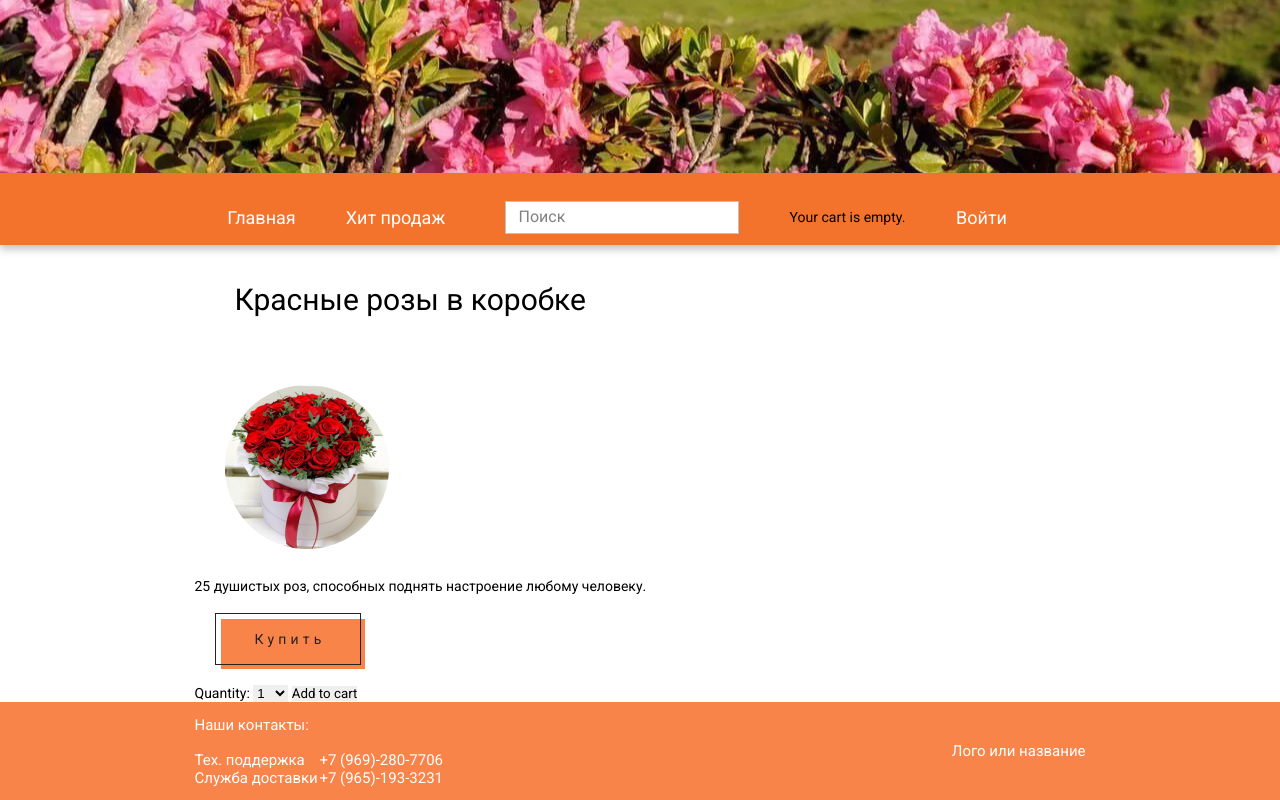
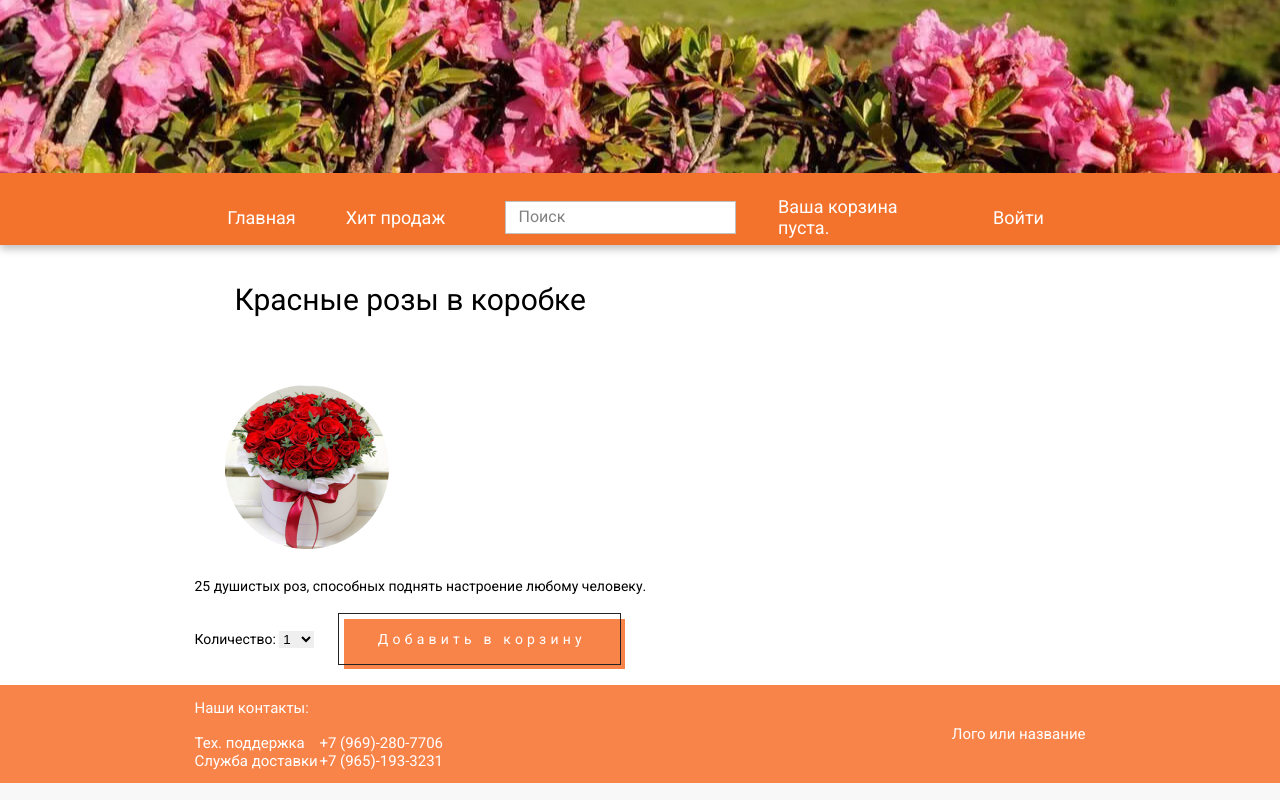
Before and after one commit to p4xell/perfect_blue, a Django app: a page that uses perfect_blue/flowers/templates/flowers/base.html in a window 1280 px wide. Shown: the part 432-1232 px from the top of the page. Run offline with Django 4.2, Linux system fonts and the light colour scheme; data comes from the database, SQL or seed files in the repository; both versions use the stored data as it was after the commit.

Commit message:
some code

```diff
--- a/perfect_blue/cart/forms.py
+++ b/perfect_blue/cart/forms.py
@@ -4,5 +4,5 @@ PRODUCT_QUANTITY_CHOICES = [(i, str(i)) for i in range(1, 21)]
 
 
 class CartAddProductForm(forms.Form):
-    quantity = forms.TypedChoiceField(choices=PRODUCT_QUANTITY_CHOICES, coerce=int)
+    quantity = forms.TypedChoiceField(choices=PRODUCT_QUANTITY_CHOICES, coerce=int, label='Количество')
     update = forms.BooleanField(required=False, initial=False, widget=forms.HiddenInput)
--- a/perfect_blue/cart/views.py
+++ b/perfect_blue/cart/views.py
@@ -6,8 +6,7 @@ from .forms import CartAddProductForm
 
 menu = [
     {'title': 'Главная', 'url': 'main'},
-    {'title': 'Хит продаж', 'url': 'bestseller'},
-    {'title': 'Корзина', 'url': 'cart'}, ]
+    {'title': 'Хит продаж', 'url': 'bestseller'}, ]
 
 
 @require_POST
@@ -20,8 +19,9 @@ def cart_add(request, product_id):
         cart.add(product=product,
                  quantity=cd['quantity'],
                  update_quantity=cd['update'])
+        product.number_of_purchases += form.cleaned_data['quantity']
+        product.save()
     return redirect('cart:cart_detail')
-
 
 
 def cart_remove(request, product_id):
--- a/perfect_blue/flowers/static/flowers/css/style.css
+++ b/perfect_blue/flowers/static/flowers/css/style.css
@@ -236,7 +236,7 @@ body{
     justify-content: center;
   }
 }
-.navigation a{
+.navigation li, .navigation a{
     font-size: 18px;
     line-height: 21px;
     color: #FFFFFF;
@@ -538,7 +538,7 @@ img.post-image{
 
 .buy {
     margin: 20px;
-    color: #232323;
+    color: #FFFFFF;
     background: transparent;
     border: 1px solid #232323;
     position: relative;
--- a/perfect_blue/flowers/templates/flowers/base.html
+++ b/perfect_blue/flowers/templates/flowers/base.html
@@ -47,7 +47,7 @@
                                     {{ total_items }} товар, {{ cart.get_total_price }} руб.
                                 </a>
                                 {% else %}
-                                Your cart is empty.
+                                Ваша корзина пуста.
                                 {% endif %}
                                 {% endwith %}
                             </div>
--- a/perfect_blue/flowers/templates/flowers/bestseller.html
+++ b/perfect_blue/flowers/templates/flowers/bestseller.html
@@ -1,6 +1,9 @@
 {% extends 'flowers/base.html' %}
 {% block content %}
 {% for f in flowers %}
+    {% if f.image %}
+        <img class="post-image" src="{{ f.image.url }}" alt="image">
+    {% endif %}
     <p> {{ f }} --- {{ f.number_of_purchases }}</p>
 {% endfor %}
 {% endblock %}
--- a/perfect_blue/flowers/templates/flowers/post.html
+++ b/perfect_blue/flowers/templates/flowers/post.html
@@ -8,14 +8,10 @@
             {{ post.description }}
         </div>
         <div>
-            <form method="post" , action="">
+            <form action="{% url 'cart:cart_add' post.id %}" method="post">
+                {{ cart_product_form }}
                 {% csrf_token %}
-                <button class="buy" type="submit" name="add_to_cart">Купить</button>
-            </form>
-            <form action="{% url 'cart:cart_add' post.id %}" method="post">
-            {{ cart_product_form }}
-            {% csrf_token %}
-            <input type="submit" value="Add to cart">
+                <button class="buy" type="submit" value="Add to cart">Добавить в корзину</button>
             </form>
         </div>
     </div>
```
Also changed, not shown: perfect_blue/db.sqlite3.
